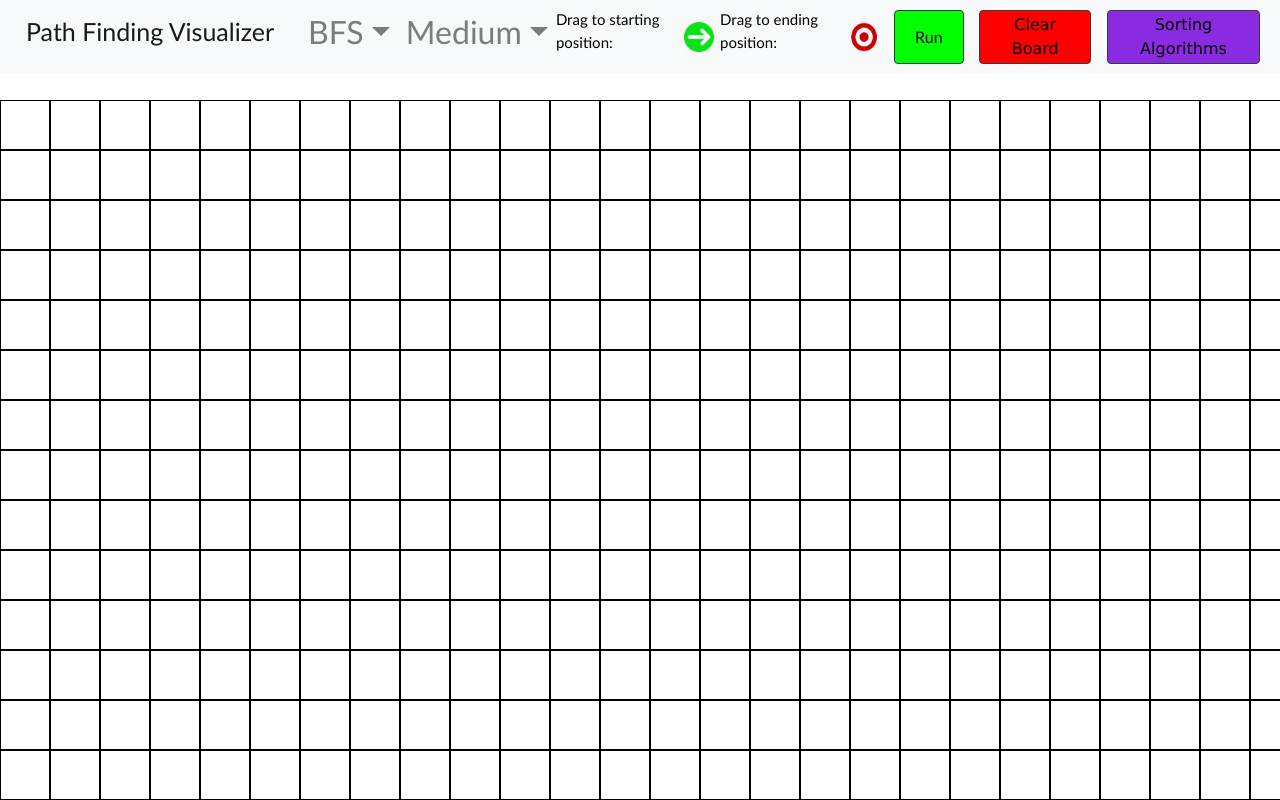
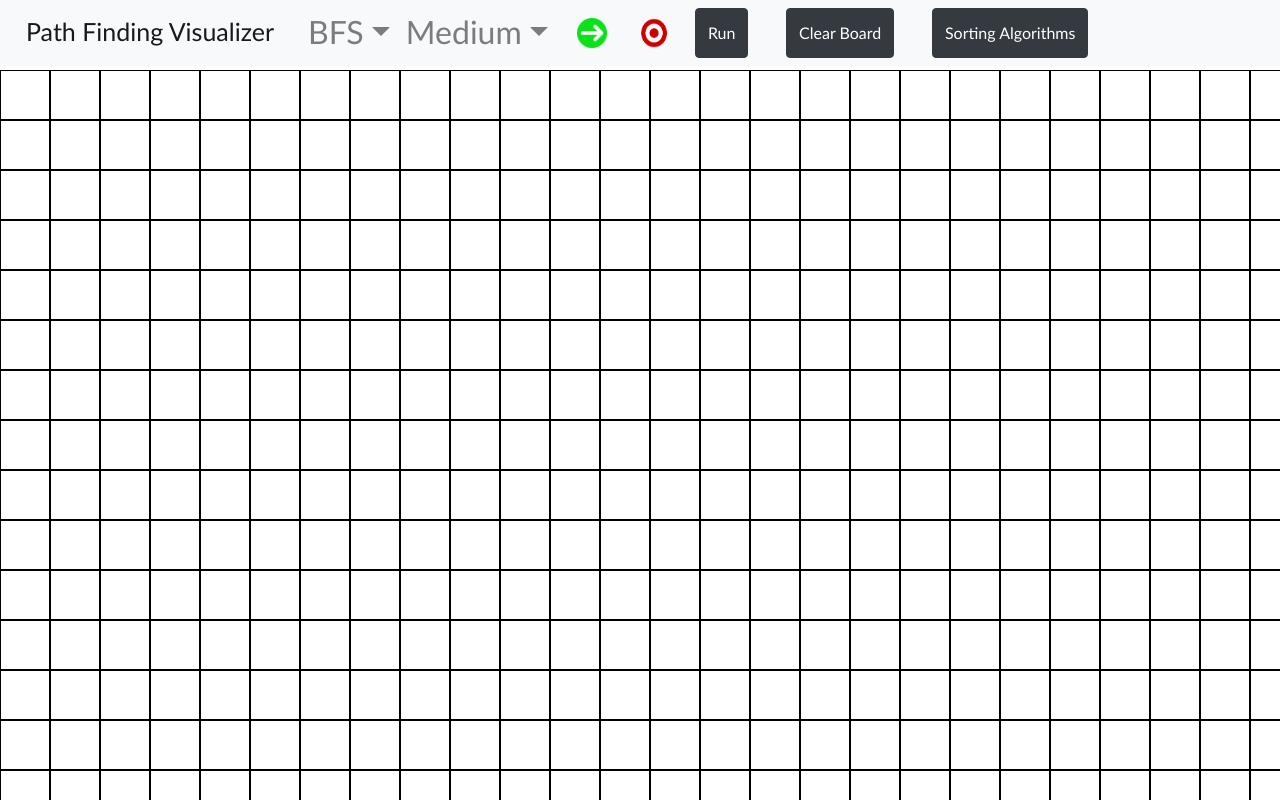
Before and after one commit to jcarlson212/Path-Finding-Visualizer, a React (Create React App) app: page / in a window 1280 px wide. Shown: the top 800 px of the page. Built offline with nearby package versions, Linux system fonts and the light colour scheme.

Commit message:
Fixed navbar buttons

```diff
--- a/src/Search/Constants.js
+++ b/src/Search/Constants.js
@@ -1,4 +1,4 @@
-export const NAVIGATION_BAR_HEIGHT = 100;
+export const NAVIGATION_BAR_HEIGHT = 70;
 export const CELL_WIDTH = 50;
 export const CELLS_PER_ROW = 35;
 export const CELLS_PER_COL = 35;
--- a/src/Search/NavBar.css
+++ b/src/Search/NavBar.css
@@ -24,7 +24,7 @@ b{
   font-family: 'Trebuchet MS', 'Lucida Sans Unicode', 'Lucida Grande', 'Lucida Sans', Arial, sans-serif;
   color:white;
 }
-  .button1{border-radius:50%;border:0;background:transparent}
+  .button1{border-radius:50%;border:0;background:transparent; margin-left: 15px; margin-right: 15px }
   .button2{border-radius:50%;border:0;background:transparent}
     select{
     background:transparent;
--- a/src/Search/NavigationBar.js
+++ b/src/Search/NavigationBar.js
@@ -1,6 +1,8 @@
 import React from 'react';
 import Button from 'react-bootstrap/Button';
 import Navbar from 'react-bootstrap/Navbar';
+import OverlayTrigger from 'react-bootstrap/OverlayTrigger';
+import Tooltip from 'react-bootstrap/Tooltip';
 import NavDropdown from 'react-bootstrap/NavDropdown';
 import Nav from 'react-bootstrap/Nav';
 import startnode from "../images/startnode.png";
@@ -130,13 +132,31 @@ export class NavigationBar extends React.Component{
                             <NavDropdown.Item onClick={ () => this.change_speed("Fast") }>Fast</NavDropdown.Item>
                             <NavDropdown.Item onClick={ () => this.change_speed("Ultra") }>Ultra</NavDropdown.Item>
                         </NavDropdown>
-                        Drag to starting position:
-                        <button class="button button1" draggable={true} onDragStart={() => { this.startNodePressed() }} ><img src={startnode} width="30" height="30"></img></button>
-                        Drag to ending position:
-                        <button class="button button2" draggable={true} onDragStart={() => { this.endNodePressed() }}><img src={endnode} width="40" height="30" /></button>
-                        <Button className="button3" variant="dark" onClick={() => { this.run() }}>Run</Button>
-                        &nbsp;&nbsp;<Button className="button4" variant="dark" onClick={() => { this.clearBoard() }}>Clear Board</Button>
-                        &nbsp;&nbsp;<Button className="button5" variant="dark" onClick={() => { this.changeScreen() }}>Sorting Algorithms</Button>
+                        <OverlayTrigger
+                            key={0}
+                            placement='bottom'
+                            overlay={
+                                <Tooltip id={`start`}>
+                                Drag to starting position
+                                </Tooltip>
+                            }
+                        >
+                            <button class="button button1" draggable={true} onDragStart={() => { this.startNodePressed() }} ><img src={startnode} width="30" height="30"></img></button>
+                        </OverlayTrigger>
+                        <OverlayTrigger
+                            key={1}
+                            placement={'bottom'}
+                            overlay={
+                                <Tooltip id={`end`}>
+                                Drag to ending position
+                                </Tooltip>
+                            }
+                        >
+                            <button class="button button2" draggable={true} onDragStart={() => { this.endNodePressed() }}><img src={endnode} width="40" height="30" /></button>
+                        </OverlayTrigger>
+                        <Button style={{ marginLeft: 15, marginRight: 15 }} variant="dark" onClick={() => { this.run() }}>Run</Button>
+                        &nbsp;&nbsp;<Button style={{ marginLeft: 15, marginRight: 15 }} variant="dark" onClick={() => { this.clearBoard() }}>Clear Board</Button>
+                        &nbsp;&nbsp;<Button style={{ marginLeft: 15, marginRight: 15 }} variant="dark" onClick={() => { this.changeScreen() }}>Sorting Algorithms</Button>
                     </Nav>
                 </Navbar.Collapse>
             </Navbar>
--- a/src/Sort/SortNavigationBar.js
+++ b/src/Sort/SortNavigationBar.js
@@ -99,7 +99,7 @@ export default class SortNavigationBar extends React.Component {
                     </select>
 
                     &nbsp;&nbsp;&nbsp;&nbsp;&nbsp;&nbsp;<button class="button beginSort" onClick={() => { this.beginSort() }}>Begin Sort</button>
-                    &nbsp;&nbsp;&nbsp;&nbsp;&nbsp;&nbsp;<button class="button backScreen" onClick={() => { this.switch_screen() }}>Sorting Algorithms</button>
+                    &nbsp;&nbsp;&nbsp;&nbsp;&nbsp;&nbsp;<button class="button backScreen" onClick={() => { this.switch_screen() }}>Search Algorithms</button>
 
                 </div>
                 <br />
```
